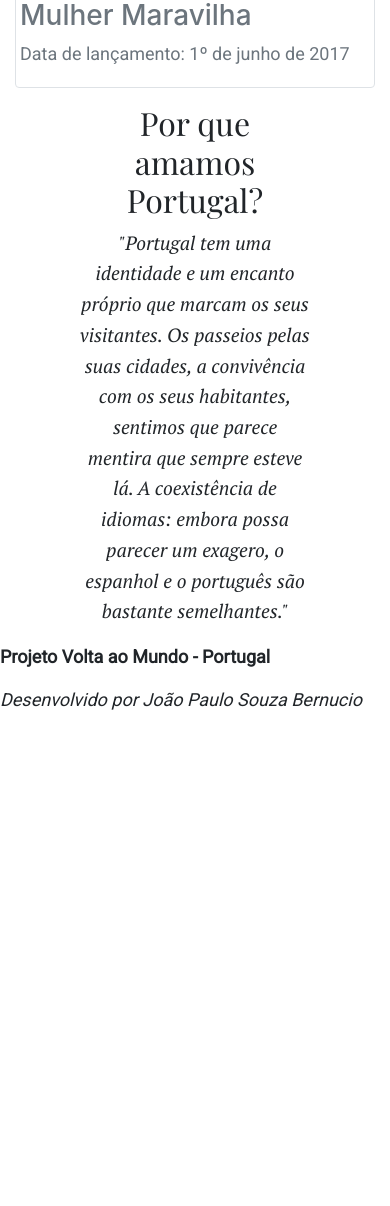
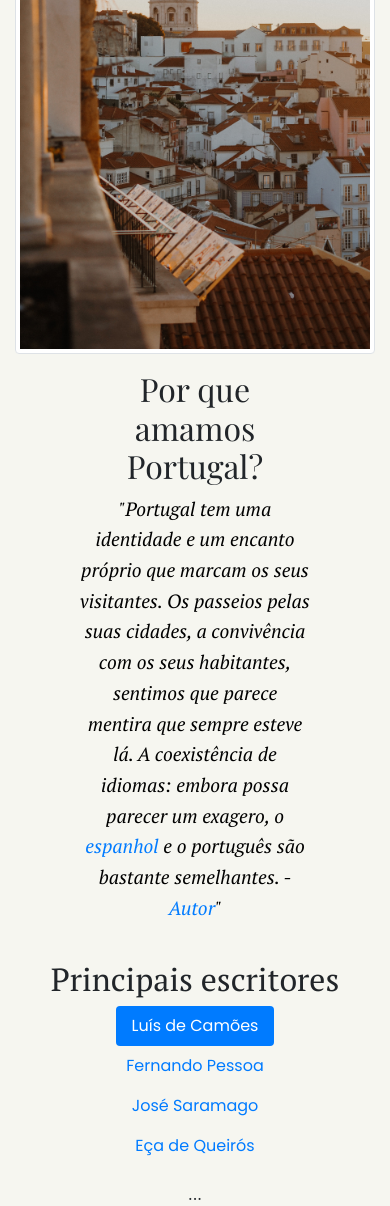
Before and after one commit to Joao-PauloBR/VoltaAoMundo-Portugal, a PHP site: page / in a window 390 px wide. Shown: the part 2845-4051 px from the top of the page. Before the commit the page ends 3555 px from the top, so only its background shows below. Run offline with PHP 8.4, Linux system fonts and the light colour scheme; some web fonts are replaced.

Commit message:
Principais escritores

```diff
--- a/index.html
+++ b/index.html
@@ -98,58 +98,78 @@
 
         <div class="container">
           <div class="row">
-            <div class="col-md-6">
+            <div class="col-md-4">
+              <div class="d-flex align-items-center justify-content-center">
                 <figure class="img-thumbnail">
-                    <img class="d-block w-100" src="img/castelo.jpg" alt="castelo" title="Pena Palace">
-                        <figcaption class="figure-caption">
-                            <h3>Mulher Maravilha</h3>
-                            <p>Localidade: Sintra</p>
-                        </figcaption>
+                  <img class="d-block w-100 img-fluid" src="img/cidade.jpg" alt="img 1" title="Pena Palace">
                 </figure>
               </div>
-            <div id="teste" class="col-md-6">
-                <h2>Quadrinhos</h2>
+            </div>
+            <div class="col-md-4">
+              <div class="d-flex align-items-center justify-content-center">
                 <figure class="img-thumbnail">
-                <img class="d-block w-100" src="img/cidade2.jpg" alt="Filme Mulher Maravilha">
-                    <figcaption class="figure-caption">
-                        <h3>Esquadrão Suicida</h3>
-                        <p>Já nas bancas</p>
-                    </figcaption>
+                  <img class="d-block w-100 img-fluid" src="img/main - 4.jpg" alt="img 2" title="Porto">
                 </figure>
+              </div>
+            </div>
+            <div class="col-md-4">
+              <div class="d-flex align-items-center justify-content-center">
+                <figure class="img-thumbnail">
+                  <img class="d-block w-100 img-fluid" src="img/main - 3.jpg" alt="img 3" title="Porto">
+                </figure>
+              </div>
             </div>
           </div>
         </div>
 
       <div class="container">
-        <div class="row">
-          <div class="col-md-6">
-              <h2>Filmes</h2>
-              <figure class="img-thumbnail">
-                  <img class="img-fluid" src="img/castelo.jpg" alt="castelo" title="castelo">
-                      <figcaption class="figure-caption">
-                          <h3>Mulher Maravilha</h3>
-                          <p>Data de lançamento: 1º de junho de 2017</p>
-                      </figcaption>
-              </figure>
-          </div>
-          <div class="container">
         <div class="row justify-content-center">
             <div class="col-8">
               <h2 id="citacao-titulo">Por que amamos Portugal?</h2>
-                  <p id="citacao-texto">"Portugal tem uma identidade e um encanto próprio que marcam os seus visitantes. Os passeios pelas suas cidades, a convivência com os seus habitantes, sentimos que parece mentira que sempre esteve lá. A coexistência de idiomas: embora possa parecer um exagero, o espanhol e o português são bastante semelhantes."</p>
+              <p id="citacao-texto">
+                "Portugal tem uma identidade e um encanto próprio que marcam os seus visitantes. Os passeios pelas suas cidades, a convivência com os seus habitantes, sentimos que parece mentira que sempre esteve lá. A coexistência de idiomas: embora possa parecer um exagero, o <a href="https://mundoeducacao.uol.com.br/geografia/espanha.htm" target="_blank" rel="noopener noreferrer">espanhol</a> e o português são bastante semelhantes. - <a href="https://balam.es/pt/porque-amamos-portugal/" target="_blank" rel="noopener noreferrer">Autor</a>"
+              </p>
             </div>
         </div>
       </div>
+
+      <nav class="nav nav-pills nav-justified-content-center">
+        <div class="container">
+          <div class="row justify-content-center">
+              <div class="col-12">
+                <h2 id="titulo">Principais escritores</h2>
+              </div>
+              <div class="col-12">
+                <ul class="nav nav-pills mb-3 justify-content-center" id="pills-tab" role="tablist">
+                  <li class="escritores mx-3">
+                    <a class="nav-link active" id="pills-Luis-tab" data-toggle="pill" href="#pills-Luis" role="tab" aria-controls="pills-Luis" aria-selected="true">Luís de Camões</a>
+                  </li>
+                  <li class="escritores mx-3">
+                    <a class="nav-link" id="pills-FernandoPessoa-tab" data-toggle="pill" href="#pills-FernandoPessoa" role="tab" aria-controls="pills-FernandoPessoa" aria-selected="false">Fernando Pessoa </a>
+                  </li>
+                  <li class="escritores mx-3">
+                    <a class="nav-link" id="pills-JoseSaramago-tab" data-toggle="pill" href="#pills-JoseSaramago" role="tab" aria-controls="pills-JoseSaramago" aria-selected="false">José Saramago</a>
+                  </li>
+                  <li class="escritores mx-3">
+                    <a class="nav-link" id="pills-EçaQueiroz-tab" data-toggle="pill" href="#pills-EçaQueiroz" role="tab" aria-controls="pills-EçaQueiroz" aria-selected="false">Eça de Queirós</a>
+                  </li>
+                </ul>
+              </div>
+              <div class="tab-content" id="pills-tabContent">
+                <div class="tab-pane fade show active" id="pills-home" role="tabpanel" aria-labelledby="pills-home-tab">...</div>
+                <div class="tab-pane fade" id="pills-profile" role="tabpanel" aria-labelledby="pills-profile-tab">...</div>
+                <div class="tab-pane fade" id="pills-contact" role="tabpanel" aria-labelledby="pills-contact-tab">...</div>
               </div>
           </div>
+        </div>
+      </nav>
+
 
     </main>
 
 
 
     <footer> <!-- rodapé -->
-        <p><strong>Projeto Volta ao Mundo - Portugal</strong></p>
-        <p><em>Desenvolvido por João Paulo Souza Bernucio</em></p>
     </footer>
     <!-- JavaScript (Opcional) -->
     <!-- jQuery primeiro, depois Popper.js, depois Bootstrap JS -->
--- a/style.css
+++ b/style.css
@@ -45,6 +45,10 @@
     width: 100%;
 }
 
+main{
+    background-color: #f3f3ebc0;
+}
+
 /* Estilos para o carrossel */
 #background-carousel {
     margin-top: -3.6rem;
@@ -67,6 +71,7 @@
 #titulo{
     font-family: 'PT Serif', serif;
     margin-top: 20px;
+    text-align: center;
 }
 
 p{
@@ -75,6 +80,7 @@ p{
     font-style: normal;
     line-height: 1.5;
     text-align: justify;
+    color: black;
 }
 
 #citacao-titulo, #citacao-texto{
@@ -87,3 +93,13 @@ p{
     font-style: italic;
     line-height: 1.6;
 }
+
+footer{
+    background-color: #181616;
+}
+
+.escritores{
+    font-family: 'Poppins', sans-serif;
+    font-weight: 400;
+    text-decoration: none;
+}
```
Also changed, not shown: img/main - 3.jpg (added), img/main - 4.jpg (added). Lines whose indentation alone changed are shown as unchanged.
